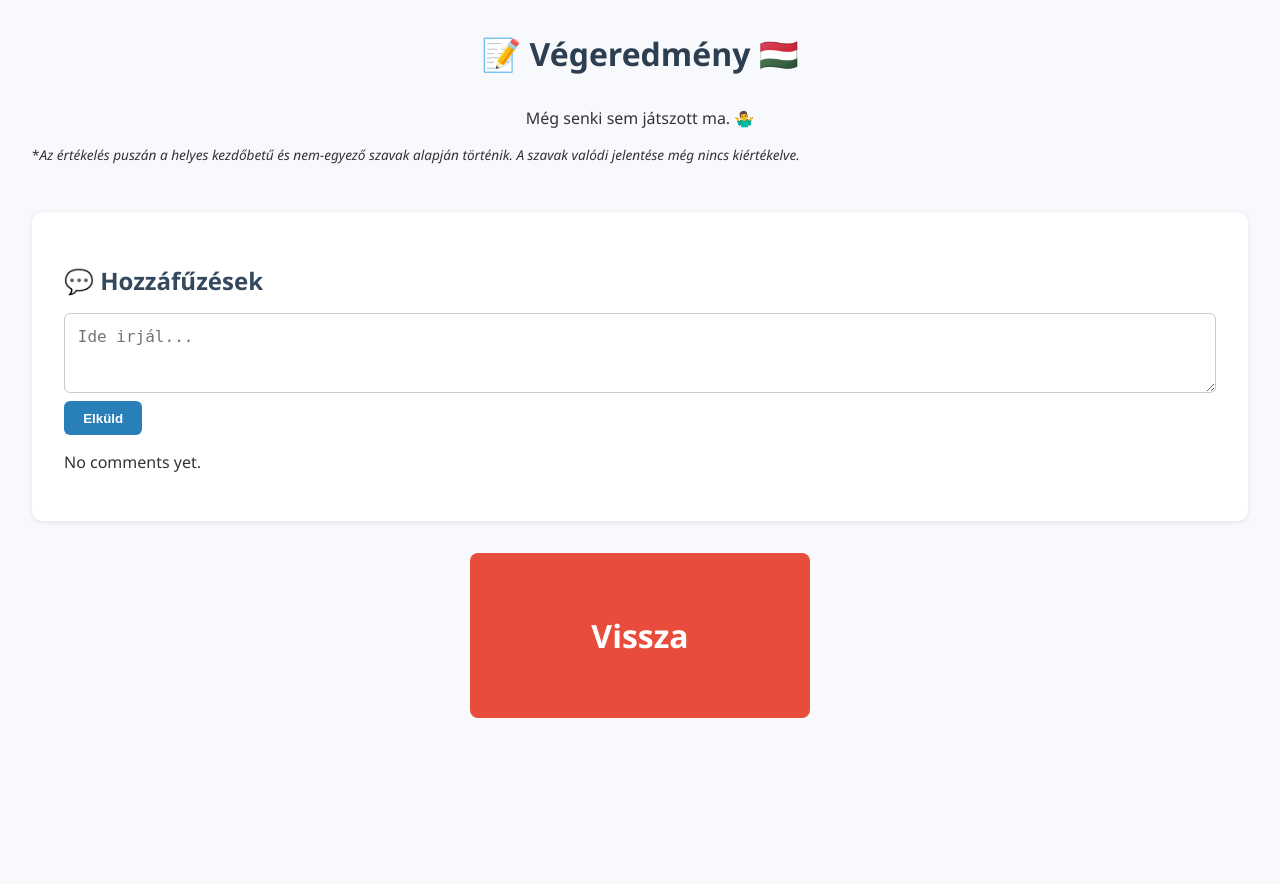
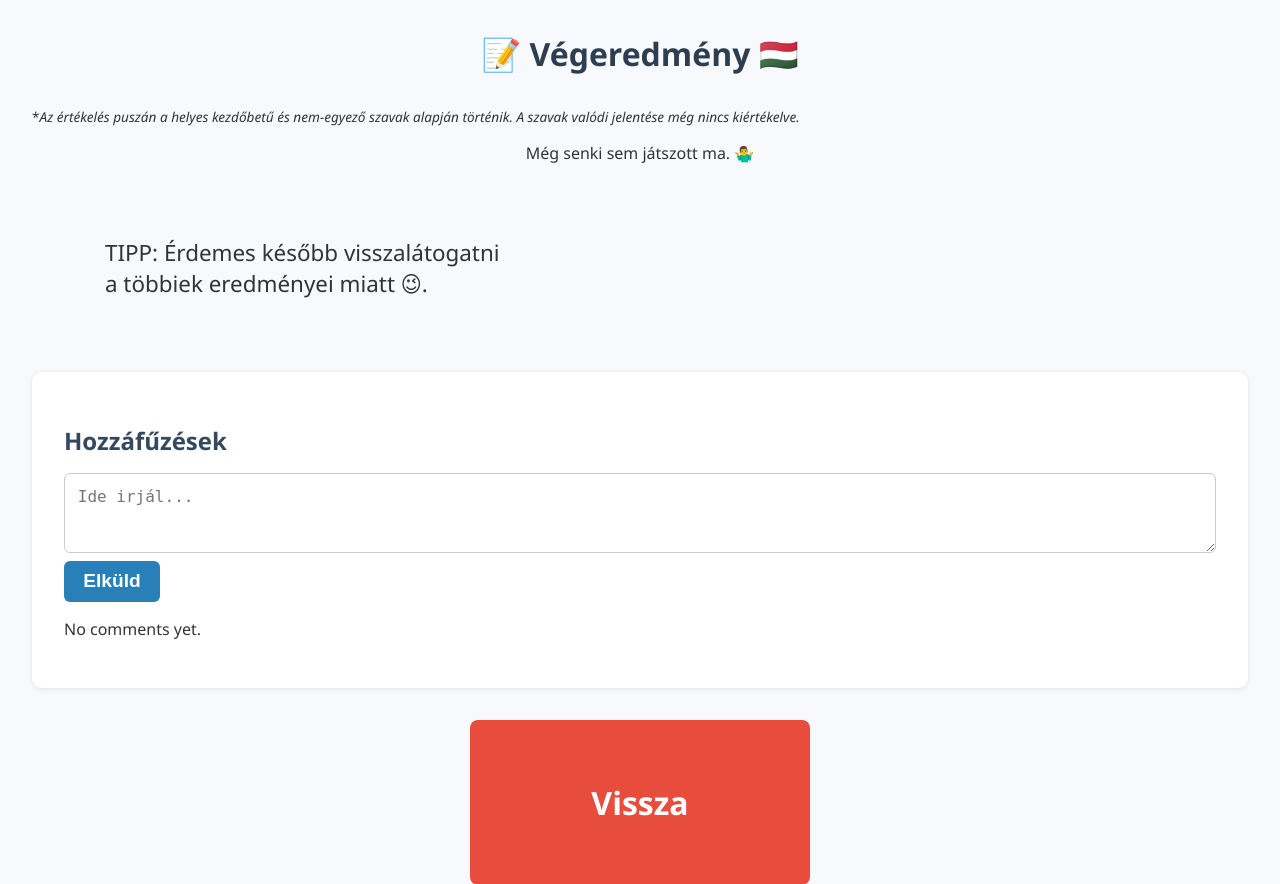
Before and after one commit to gergelyhornyak/namizu, a Flask app: template flask-app/app_dir/templates/namizu/spellingBeeScoreBoard.html in a window 1280 px wide. Shown: the top 884 px of the page. Before the commit the page ends 718 px from the top, so only its background shows below. Run offline with Flask 3, Linux system fonts and the light colour scheme; the template is opened without the code that fills it, so the values that code supplies are empty; parts of the project's set-up code (start-up, migrations or seed data) failed here and were passed over.

Commit message:
added note

```diff
--- a/flask-app/app_dir/templates/namizu/spellingBeeScoreBoard.html
+++ b/flask-app/app_dir/templates/namizu/spellingBeeScoreBoard.html
@@ -99,7 +99,7 @@
   border-radius: 6px;
   cursor: pointer;
   font-weight: bold;
-  transition: background 0.3s ease;
+  font-size: 1.2rem;
 }
 
 .comments-list {
@@ -121,7 +121,7 @@
 <body>
   <h1>📝 Végeredmény 🇭🇺</h1>
 
-
+  <p style="font-size: 0.85rem;">*<i>Az értékelés puszán a helyes kezdőbetű és nem-egyező szavak alapján történik. A szavak valódi jelentése még nincs kiértékelve.</i></p>
   {% if all_submissions %}
     <table>
       <thead>
@@ -158,10 +158,10 @@
     <p style="text-align: center;">Még senki sem játszott ma. 🤷‍♂️</p>
   {% endif %}
 
-  <p style="font-size: 0.85rem;">*<i>Az értékelés puszán a helyes kezdőbetű és nem-egyező szavak alapján történik. A szavak valódi jelentése még nincs kiértékelve.</i></p>
+  <p style="font-size: 1.4rem;margin: 6%;">TIPP: Érdemes később visszalátogatni<br>a többiek eredményei miatt 😉.</p>
 
   <div class="comments-section">
-    <h2>💬 Hozzáfűzések</h2>
+    <h2>Hozzáfűzések</h2>
 
     <form method="POST" action="{{ url_for('namizu.spellingBeeScoreBoard') }}" class="comment-form">
       <textarea name="comment_text" placeholder="Ide irjál..." required></textarea>
```
